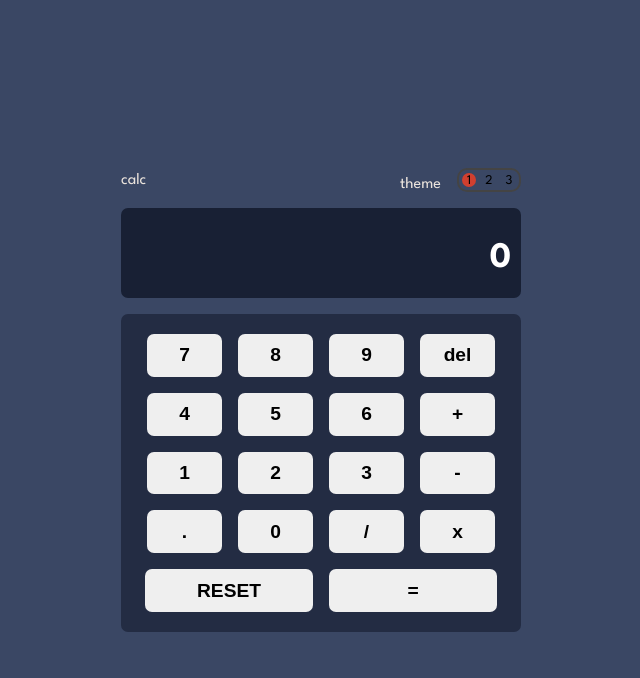
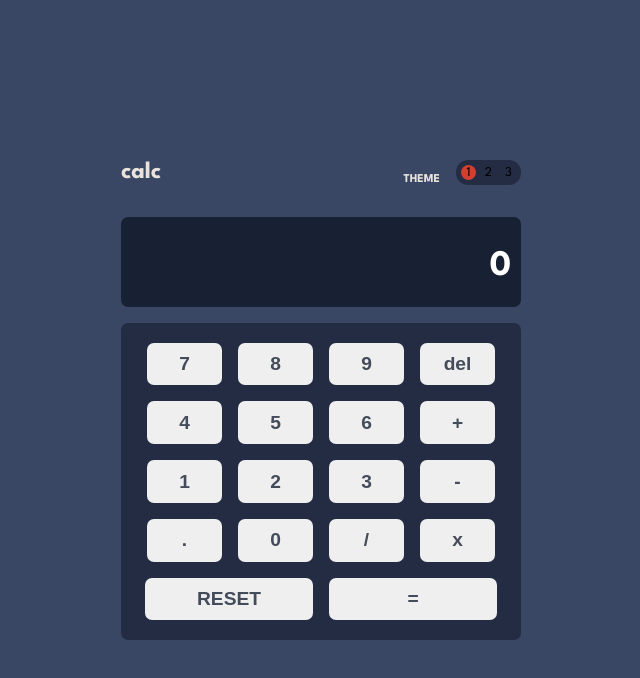
Before and after one commit to LorryAfriyie/calculator-app, a React (Vite) app: page / in a window 1280 px wide. Shown: the top 678 px of the page, without its empty margins (319-959 px from the left). Built offline with nearby package versions, Linux system fonts and the light colour scheme.

Commit message:
Button and toggle switch styling
Using useRef code to access button text and toggle switch to change colors when a different theme has been picked.

```diff
--- a/src/components/HeaderSection.tsx
+++ b/src/components/HeaderSection.tsx
@@ -40,7 +40,10 @@ export function HeaderSection() {
   }, [theme]);
   return (
     <div className={"header-section"}>
-      <p ref={logo}>calc</p>
+      <p ref={logo} className="logo">
+        calc
+      </p>
+
       <ToggleSwitch />
     </div>
   );
--- a/src/components/SwitchToggle.tsx
+++ b/src/components/SwitchToggle.tsx
@@ -6,8 +6,9 @@ export function ToggleSwitch() {
   const { theme, setTheme } = useThemeContext();
 
   // useRef declaration
-  const activeTheme = useRef<HTMLInputElement | null>(null);
-  const themeTag = useRef<HTMLParagraphElement | null>(null);
+  const activeTheme = useRef<HTMLInputElement | null>(null),
+    themeLabel = useRef<HTMLParagraphElement | null>(null),
+    toggleSwitch = useRef<HTMLDivElement>(null);
 
   useEffect(() => {
     // Function that encapsulates background theme colors and switches based on chosen theme
@@ -15,16 +16,22 @@ export function ToggleSwitch() {
       switch (calTheme) {
         case "one":
           document.body.style.backgroundColor = "var(--clr-th1-main-bg)";
-          themeTag.current!.style.color = "var(--clr-th1-key-bg-lgo)";
+          themeLabel.current!.style.color = "var(--clr-th1-key-bg-lgo)";
+          toggleSwitch.current!.style.backgroundColor =
+            "var(--clr-th1-toggle-and-key-bg)";
           break;
         case "two":
           document.body.style.backgroundColor = "var(--clr-th2-main-bg-lg)";
-          themeTag.current!.style.color =
+          themeLabel.current!.style.color =
             "var(--clr-th2-very-dark-grayish-yellow)";
+          toggleSwitch.current!.style.backgroundColor =
+            "var(--clr-th2-toggle-and-key-bg-gr)";
           break;
         case "three":
           document.body.style.backgroundColor = "var(--clr-th3-main-bg-vdv)";
-          themeTag.current!.style.color = "var(--clr-th3-light-yellow)";
+          themeLabel.current!.style.color = "var(--clr-th3-light-yellow)";
+          toggleSwitch.current!.style.backgroundColor =
+            "var(--clr-th3-toggle-and-key-and-scrn-bg-vdv)";
           break;
         default:
           break;
@@ -36,7 +43,9 @@ export function ToggleSwitch() {
       if (activeTheme.current != null) {
         activeTheme.current.checked = true;
         document.body.style.backgroundColor = "var(--clr-th1-main-bg)";
-        themeTag.current!.style.color = "var(--clr-th1-key-bg-lgo)";
+        themeLabel.current!.style.color = "var(--clr-th1-key-bg-lgo)";
+        toggleSwitch.current!.style.backgroundColor =
+          "var(--clr-th1-toggle-and-key-bg)";
       }
     }
 
@@ -54,9 +63,11 @@ export function ToggleSwitch() {
 
   return (
     <div className="toggle-switch">
-      <p ref={themeTag}>theme</p>
+      <p ref={themeLabel} className="theme-label">
+        theme
+      </p>
 
-      <div className={"toggle-switch__switch"}>
+      <div className={"toggle-switch__switch"} ref={toggleSwitch}>
         <label htmlFor="one" className="toggle-switch__theme-switcher">
           <div className="toggle-switch__theme-label">
             <small>1</small>
--- a/src/components/button.tsx
+++ b/src/components/button.tsx
@@ -1,4 +1,5 @@
-import React from "react";
+import React, { useRef, useEffect } from "react";
+import { useThemeContext } from "../context/ThemeContext";
 
 type ButtonProps = {
   onClick?: React.MouseEventHandler<HTMLButtonElement>;
@@ -7,9 +8,39 @@ type ButtonProps = {
 };
 
 export function Button({ onClick, text, value }: ButtonProps) {
+  const { theme } = useThemeContext();
+  const btnText = useRef<HTMLParagraphElement | null>(null);
+
+  useEffect(() => {
+    function BtnColorSwitch(theme: string) {
+      switch (theme) {
+        case "one":
+          btnText.current!.style.color = "var(--clr-th1-key-bg-ddb)";
+          break;
+        case "two":
+          btnText.current!.style.color =
+            "var(--clr-th2-very-dark-grayish-yellow)";
+          break;
+        case "three":
+          btnText.current!.style.color = "var(--clr-th3-light-yellow)";
+          break;
+        default:
+          break;
+      }
+    }
+
+    function activeColor() {
+      btnText.current!.style.color = "var(--clr-th1-very-dark-grayish-blue)";
+    }
+
+    activeColor();
+
+    BtnColorSwitch(theme);
+  }, [theme]);
+
   return (
     <button onClick={onClick} value={value}>
-      {text}
+      <p ref={btnText}>{text}</p>
     </button>
   );
 }
--- a/src/scss/ButtonSection.scss
+++ b/src/scss/ButtonSection.scss
@@ -17,6 +17,10 @@
     font-size: 1.2rem;
   }
 
+  button:hover {
+    cursor: pointer;
+  }
+
   .fifth-row {
     width: 100%;
     text-align: center;
--- a/src/scss/DisplaySection.scss
+++ b/src/scss/DisplaySection.scss
@@ -1,7 +1,7 @@
 .screen-section {
   width: 100%;
   border-radius: 7px;
-  margin: 1rem 0 1rem 0;
+  margin: 2rem 0 1rem 0;
 
   .value-display {
     display: flex;
--- a/src/scss/HeaderSection.scss
+++ b/src/scss/HeaderSection.scss
@@ -3,4 +3,9 @@
   place-items: center;
   justify-content: space-between;
   width: 100%;
+
+  .logo {
+    font-weight: 600;
+    font-size: 1.5rem;
+  }
 }
--- a/src/scss/ToggleSwitch.scss
+++ b/src/scss/ToggleSwitch.scss
@@ -3,20 +3,21 @@
   justify-content: center;
   align-items: flex-end;
 
-  p {
+  .theme-label {
     color: var(--clr-th1-key-bg-lgo);
-    display: flex;
-    justify-content: center;
-    align-items: center;
     margin-right: 1rem;
+    text-transform: uppercase;
+    font-size: 0.75rem;
+    font-weight: 600;
   }
 
   &__switch {
     display: inline-flex;
     justify-content: center;
     align-items: center;
-    border: 2px solid #444;
-    border-radius: 10px;
+    border-radius: 12px;
+    width: 65px;
+    height: 25px;
   }
 
   &__theme-switcher {
@@ -32,8 +33,8 @@
     }
 
     .checkmark {
-      width: calc(100% - 6px);
-      height: calc(100% - 6px);
+      width: calc(100% - 5px);
+      height: calc(100% - 5px);
       background-color: hsl(6, 63%, 50%);
       border-radius: 50%;
       display: inline-block;
```
